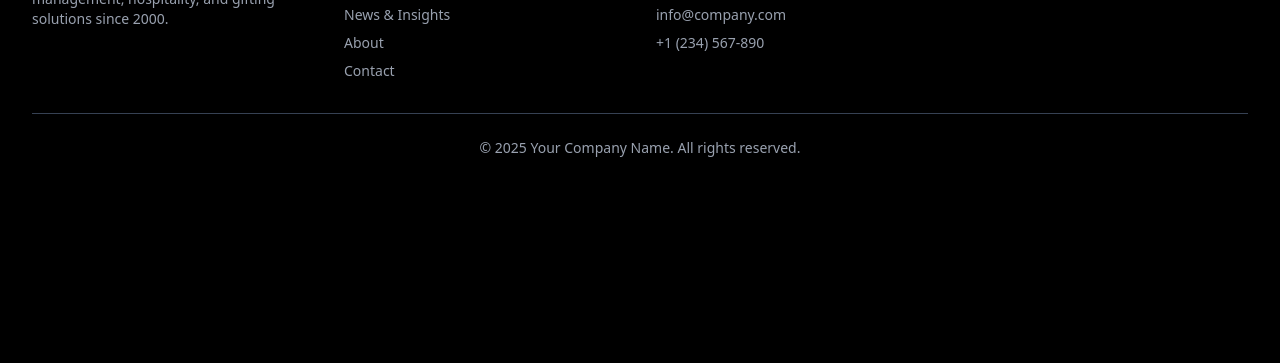
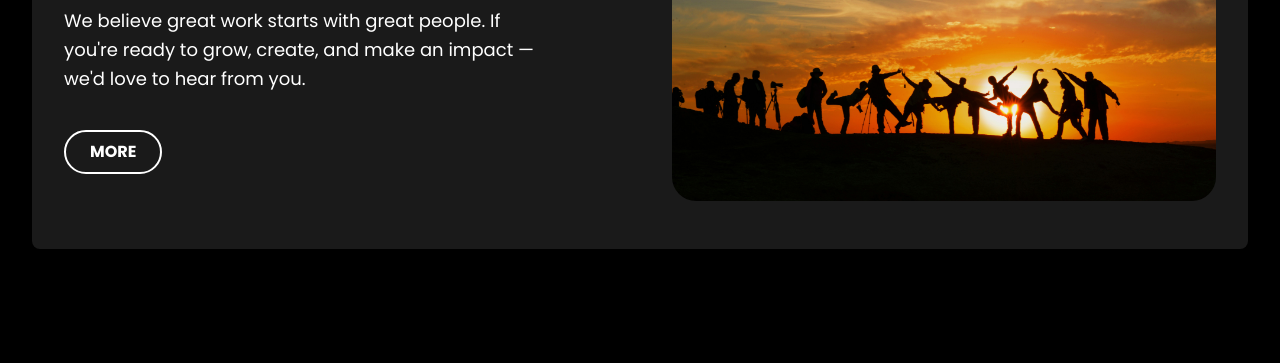
Before and after one commit to Akshay-Gengaje/IRBINOR, a website: page public/index.html in a window 1280 px wide. Shown: the part 2503-2866 px from the top of the page. Before the commit the page ends 2701 px from the top, so only its background shows below. Drawn offline with Linux system fonts and the light colour scheme; a script that the page names is missing.

Commit message:
Join us section added

```diff
--- a/public/index.html
+++ b/public/index.html
@@ -505,6 +505,57 @@
           <!-- END CARD -->
         </div>
       </section>
+      <!-- Join Us  -->
+      <section
+        class="my-20 max-w-7xl mx-auto px-4 sm:px-6 lg:px-8 font-poppins"
+        aria-label="Join Us"
+      >
+        <article
+          class="card-hover relative bg-[#1A1A1A] text-white rounded-lg overflow-hidden transition-all duration-300"
+        >
+          <!-- Desktop Layout -->
+          <div
+            class="flex flex-col md:flex-row justify-between items-center min-h-[20rem] md:min-h-[24rem]"
+          >
+            <div class="w-full md:w-[45%] p-6 md:p-8 text-left space-y-4 z-10">
+              <h3
+                class="text-3xl md:text-5xl font-bold border-b-2 border-primary inline-block mb-4"
+              >
+                Join Us
+              </h3>
+              <p class="text-base md:text-lg leading-relaxed">
+                We believe great work starts with great people. If you're ready
+                to grow, create, and make an impact — we'd love to hear from
+                you.
+              </p>
+              <a
+                href="/careers"
+                class="inline-block mt-5 border-2 border-white text-white font-bold rounded-full px-6 py-2 hover:bg-white hover:text-black transition-colors duration-300"
+                aria-label="Learn more about career opportunities"
+              >
+                MORE
+              </a>
+            </div>
+            <div class="hidden md:block w-full md:w-[50%] p-6 md:p-8">
+              <img
+                src="/assets/images/join_us.jpg"
+                alt="Team collaboration at our company"
+                class="w-full h-full object-cover rounded-3xl"
+                loading="lazy"
+              />
+            </div>
+          </div>
+
+          <!-- Mobile Background Overlay -->
+          <div
+            class="absolute inset-0 md:hidden bg-cover bg-center"
+            style="background-image: url('/assets/images/join_us.jpg')"
+          >
+            <div class="absolute inset-0 bg-black/60"></div>
+          </div>
+        </article>
+      </section>
+      <!-- Join Us  -->
     </main>
 
     <!-- Footer  -->
```
Also changed, not shown: public/assets/css/styles.css.
